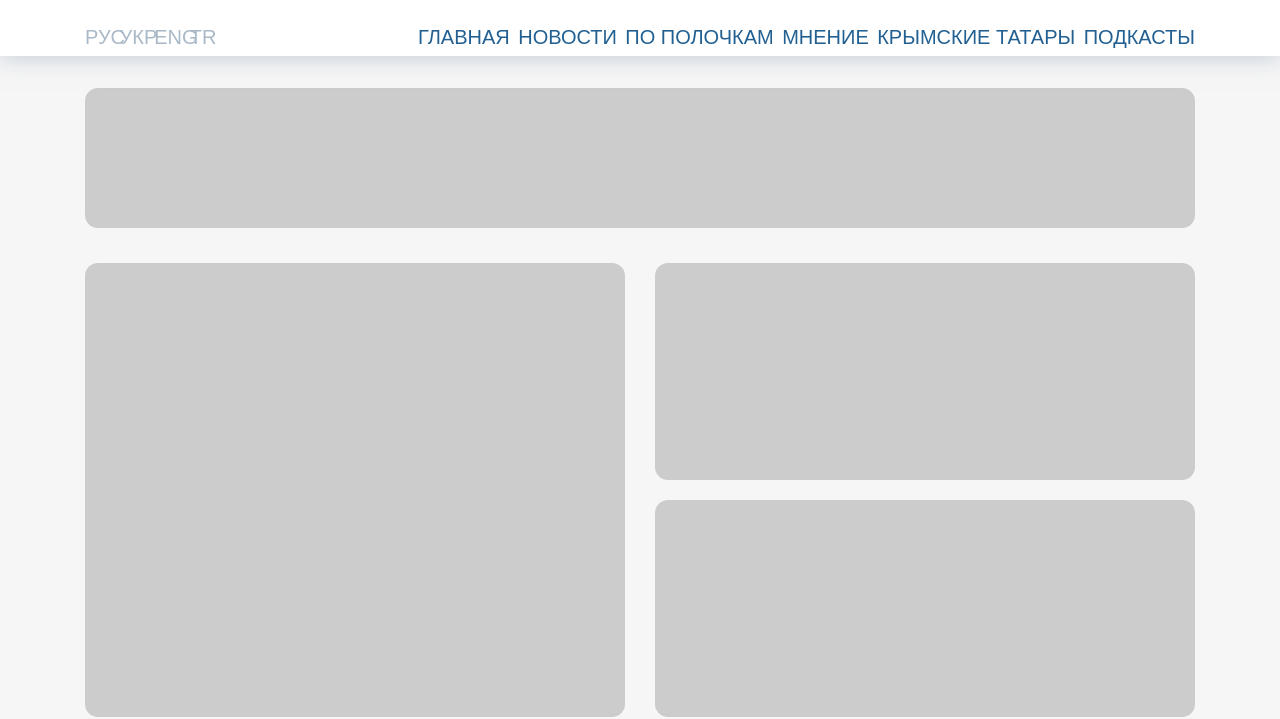
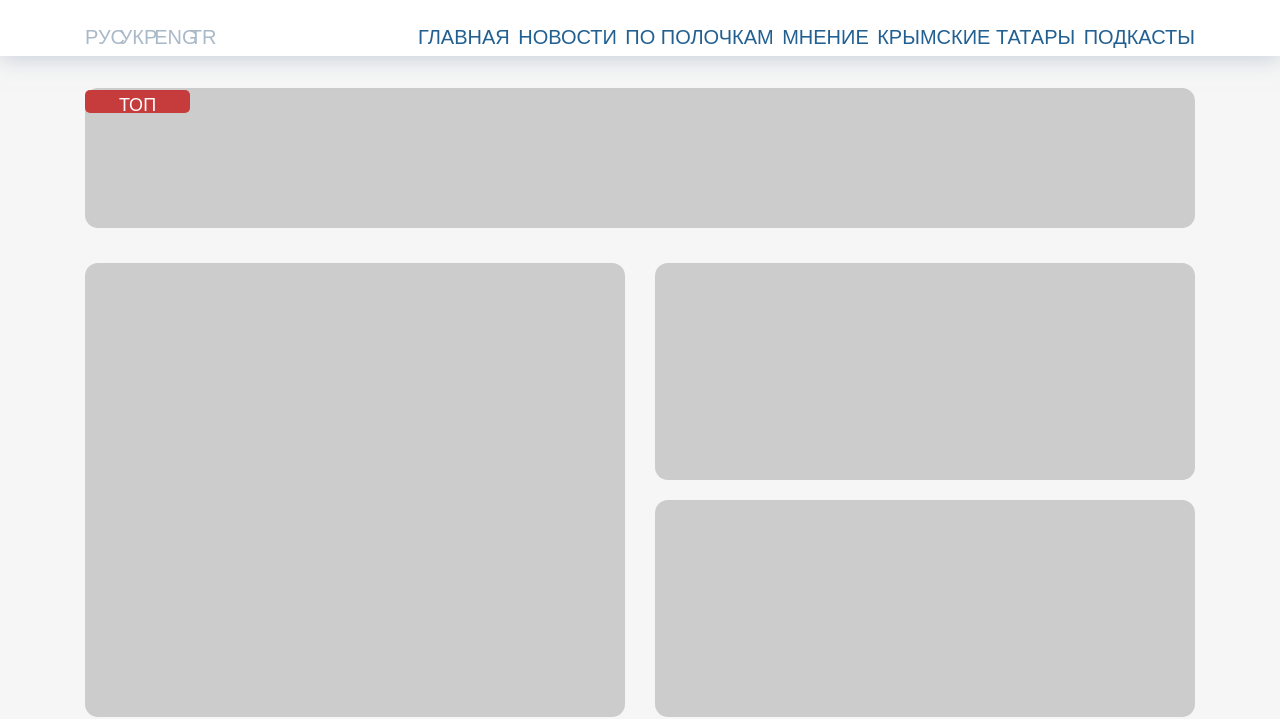
Before and after one commit to BondYuriy/qha, a website: page src/index.html in a window 1280 px wide. Shown: the part 97-816 px from the top of the page. Drawn offline with nearby package versions, Linux system fonts and the light colour scheme; files that its build step writes are made by us from their sources; a web font is replaced by a local one.

Commit message:
adds btn

```diff
--- a/src/index.html
+++ b/src/index.html
@@ -66,7 +66,7 @@
       <div class="container">
         <div class="row mb-35">
           <div class="col-12">
-            <div class="top-article"></div>
+            <div class="top-article"><a class="btn btn-red" href="#">топ</a></div>
           </div>
         </div>
         <div class="row mb-35">
```
Also changed, not shown: build/index.html.
